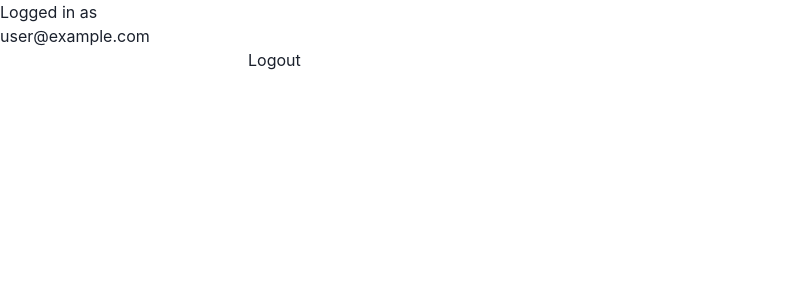
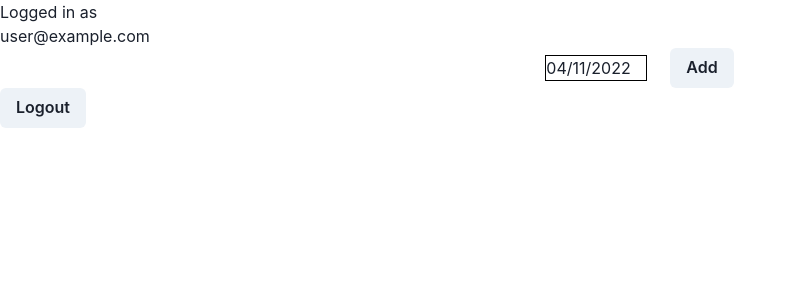
Before and after one commit to occamsrazor0013/cps406_iteration2and3, a React (Create React App) app in the folder client/: page /dashboard in a window 1280 px wide. Shown: the top 300 px of the page, without its empty margins (0-797 px from the left). Built offline with nearby package versions, Linux system fonts and the light colour scheme; no server answers; the database is empty; sample sign-in values are in the browser's storage; the HTML template or start-up script is replaced by a standard one.

Commit message:
added date-picker

```diff
--- a/client/package.json
+++ b/client/package.json
@@ -12,6 +12,7 @@
     "firebase": "^9.6.10",
     "framer-motion": "^6.2.9",
     "react": "^18.0.0",
+    "react-datepicker": "^4.7.0",
     "react-dom": "^18.0.0",
     "react-firebase-hooks": "^5.0.3",
     "react-icons": "^4.3.1",
--- a/client/src/Dashboard.js
+++ b/client/src/Dashboard.js
@@ -3,6 +3,17 @@ import { useAuthState } from "react-firebase-hooks/auth";
 import { useNavigate } from "react-router-dom";
 import { auth, db, logout } from "./firebase";
 import { query, collection, getDocs, where } from "firebase/firestore";
+import DatePicker from "react-datepicker";
+import 'react-datepicker/dist/react-datepicker.css';
+import {
+    Input,
+    Box,
+    Button,
+    Center,
+    HStack
+  } from '@chakra-ui/react'
+import "./styles.css";
+
 function Dashboard() {
     const [user, loading, error] = useAuthState(auth);
     const [name, setName] = useState("");
@@ -23,20 +34,26 @@ function Dashboard() {
         if (!user) return navigate("/");
         fetchUserName();
     }, [user, loading]);
+    const [startDate, setStartDate] = useState(new Date());
     return (
-        <div className="dashboard">
-        <div className="dashboard__container">
+        <Box>
             Logged in as
             <div>{name}</div>
             <div>{user?.email}</div>
-            <input
-                type="number"
-            />
-            <button className="dashboard__btn" onClick={logout}>
-            Logout
-            </button>
-        </div>
-        </div>
+            <Center>
+                <HStack spacing="24px">
+                        <Box>
+                            <DatePicker selected={startDate} onChange={(date) => setStartDate(date)} />
+                        </Box>
+                        <Button>
+                            Add
+                        </Button>
+                </HStack>
+            </Center>
+            <Button onClick={logout}>
+                Logout
+            </Button>
+        </Box>
     );
 }
 export default Dashboard;
--- /dev/null
+++ b/client/src/styles.css
@@ -0,0 +1,7 @@
+.react-datepicker__input-container input {
+  display: block;
+  width: 100px;
+  outline-color: black;
+  outline-width: thin;
+  outline-style: solid;
+}
```
Also changed, not shown: client/src/Login.js (+0 -31 lines), 1 other file (tests, documents, lock files or other folders).
